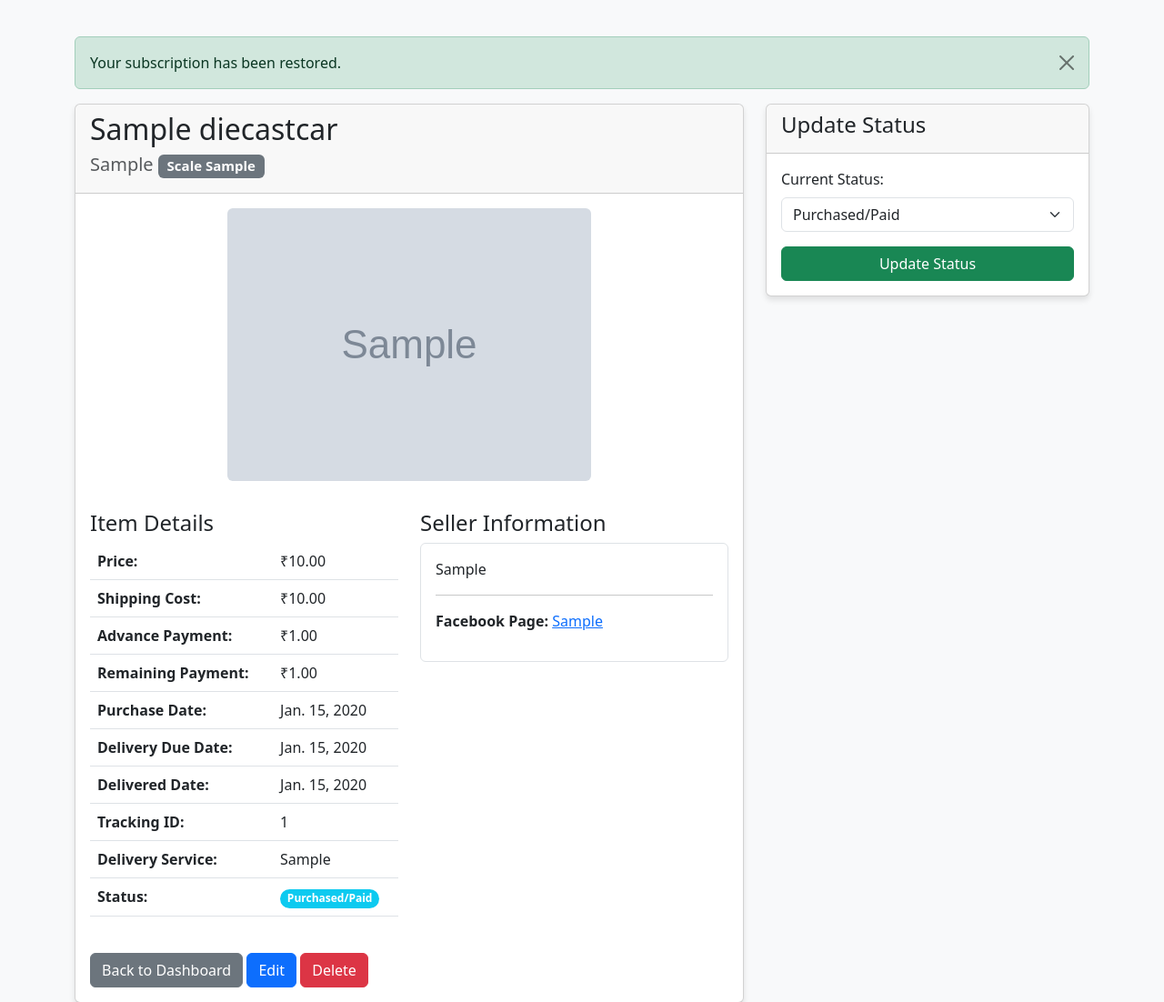
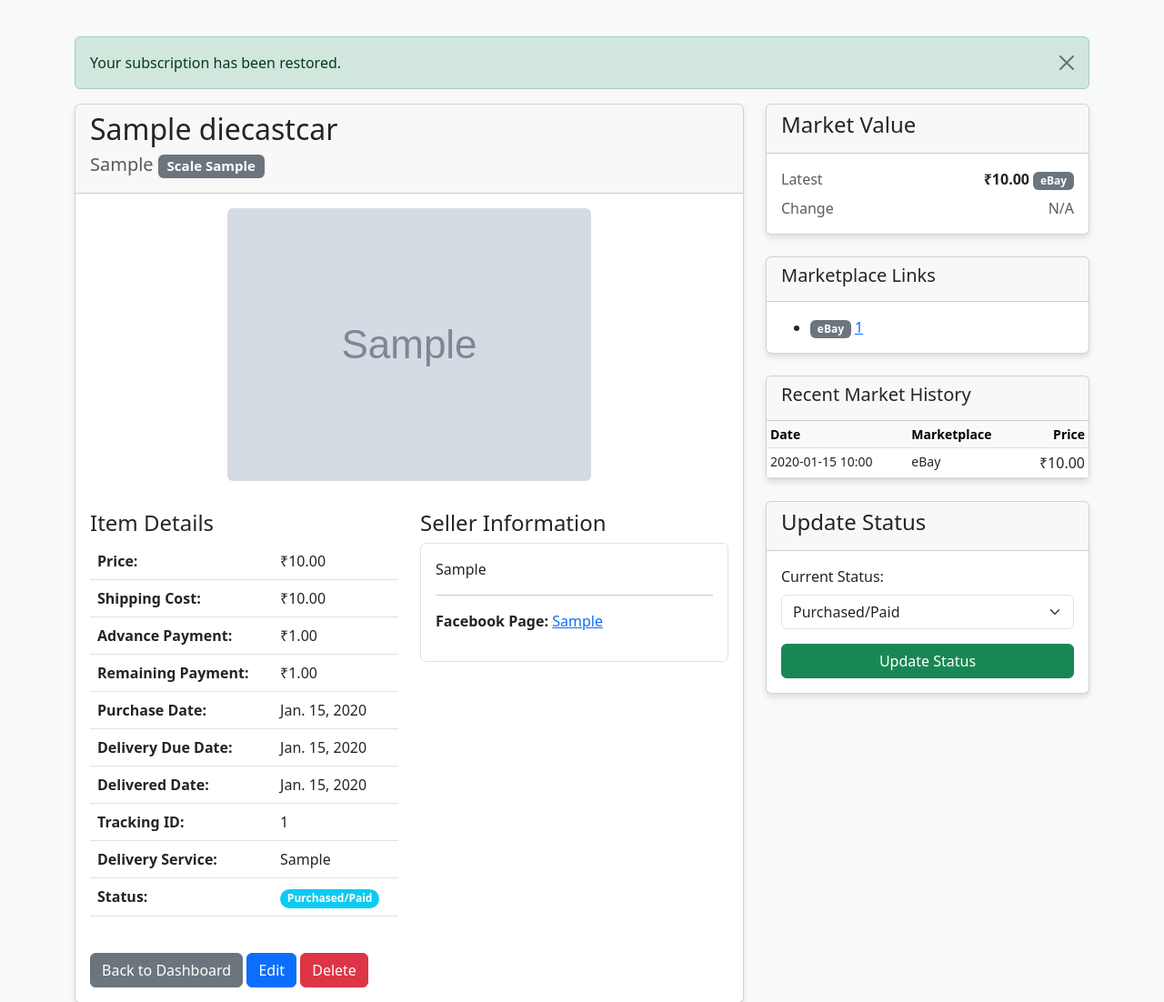
Before and after one commit to Anudeep28/Diecast_cars_pro, a Django app: page /car/1/ in a window 1280 px wide. Shown: the part 56-1158 px from the top of the page at 91% size. Run offline with Django 5.2, Linux system fonts and the light colour scheme; a user stored in the database is signed in; tables that the repository leaves empty hold one stand-in row (values such as "Sample post"); grey boxes marked "Sample" are stand-in pictures; some libraries are stand-ins or nearby versions.

Commit message:
adding the marketprice updation version 1

```diff
--- a/inventory/models.py
+++ b/inventory/models.py
@@ -88,6 +88,10 @@ class DiecastCar(models.Model):
     def __str__(self):
         return f"{self.model_name} by {self.manufacturer}"
 
+    # Convenience: latest known market price across sources
+    def latest_market_price(self):
+        return MarketPrice.objects.filter(car=self).order_by('-fetched_at').first()
+
     class Meta:
         ordering = ['-purchase_date']
 
@@ -131,3 +135,41 @@ class Subscription(models.Model):
         if not self.is_valid:
             return False
         return 0 < self.days_remaining <= 7
+
+# Marketplace integration models
+MARKETPLACE_CHOICES = [
+    ('ebay', 'eBay'),
+    ('hobbydb', 'hobbyDB'),
+    ('diecast_auction', 'Diecast Auction'),
+]
+
+
+class CarMarketLink(models.Model):
+    car = models.ForeignKey(DiecastCar, on_delete=models.CASCADE, related_name='market_links')
+    marketplace = models.CharField(max_length=32, choices=MARKETPLACE_CHOICES)
+    external_id = models.CharField(max_length=255, help_text='Marketplace identifier (item ID, slug, etc.)')
+    url = models.URLField(max_length=500, blank=True, null=True)
+    created_at = models.DateTimeField(auto_now_add=True)
+    updated_at = models.DateTimeField(auto_now=True)
+
+    def __str__(self):
+        return f"{self.car} @ {self.marketplace}: {self.external_id}"
+
+
+class MarketPrice(models.Model):
+    car = models.ForeignKey(DiecastCar, on_delete=models.CASCADE, related_name='market_prices')
+    marketplace = models.CharField(max_length=32, choices=MARKETPLACE_CHOICES)
+    price = models.DecimalField(max_digits=12, decimal_places=2)
+    currency = models.CharField(max_length=8, default='INR')
+    fetched_at = models.DateTimeField(default=timezone.now, db_index=True)
+    source_listing_url = models.URLField(max_length=500, blank=True, null=True)
+    title = models.CharField(max_length=255, blank=True, null=True)
+
+    class Meta:
+        ordering = ['-fetched_at']
+        indexes = [
+            models.Index(fields=['car', 'marketplace', 'fetched_at']),
+        ]
+
+    def __str__(self):
+        return f"{self.car} {self.marketplace} {self.price} {self.currency} @ {self.fetched_at}"
--- a/inventory/templates/inventory/car_detail.html
+++ b/inventory/templates/inventory/car_detail.html
@@ -133,6 +133,91 @@
     </div>
 
     <div class="col-md-4">
+        <!-- Market Data -->
+        <div class="card mb-4">
+            <div class="card-header">
+                <h4>Market Value</h4>
+            </div>
+            <div class="card-body">
+                {% if market_latest %}
+                    <div class="d-flex justify-content-between align-items-center mb-2">
+                        <div class="text-muted">Latest</div>
+                        <div><strong>₹{{ market_latest.price }}</strong> <span class="badge bg-secondary">{{ market_latest.get_marketplace_display }}</span></div>
+                    </div>
+                    {% if market_previous %}
+                    <div class="d-flex justify-content-between align-items-center mb-2">
+                        <div class="text-muted">Previous</div>
+                        <div>₹{{ market_previous.price }} <span class="badge bg-light text-dark">{{ market_previous.get_marketplace_display }}</span></div>
+                    </div>
+                    {% endif %}
+                    <div class="d-flex justify-content-between align-items-center">
+                        <div class="text-muted">Change</div>
+                        {% if market_change_pct is not None %}
+                        <div class="{% if market_change_pct >= 0 %}text-success{% else %}text-danger{% endif %}">
+                            {{ market_change_pct }}%
+                        </div>
+                        {% else %}
+                        <div class="text-muted">N/A</div>
+                        {% endif %}
+                    </div>
+                {% else %}
+                    <div class="alert alert-info mb-0">No market data yet. Use the update command to fetch/simulate prices.</div>
+                {% endif %}
+            </div>
+        </div>
+
+        <!-- Marketplace Links -->
+        {% if market_links %}
+        <div class="card mb-4">
+            <div class="card-header">
+                <h5>Marketplace Links</h5>
+            </div>
+            <div class="card-body">
+                <ul class="mb-0">
+                    {% for link in market_links %}
+                    <li>
+                        <span class="badge bg-secondary">{{ link.get_marketplace_display }}</span>
+                        {% if link.url %}
+                            <a href="{{ link.url }}" target="_blank" rel="noopener">{{ link.external_id }}</a>
+                        {% else %}
+                            {{ link.external_id }}
+                        {% endif %}
+                    </li>
+                    {% endfor %}
+                </ul>
+            </div>
+        </div>
+        {% endif %}
+
+        <!-- Price History -->
+        {% if price_history %}
+        <div class="card mb-4">
+            <div class="card-header">
+                <h5>Recent Market History</h5>
+            </div>
+            <div class="card-body p-0">
+                <table class="table table-sm mb-0">
+                    <thead class="table-light">
+                        <tr>
+                            <th class="small">Date</th>
+                            <th class="small">Marketplace</th>
+                            <th class="text-end small">Price</th>
+                        </tr>
+                    </thead>
+                    <tbody>
+                        {% for mp in price_history %}
+                        <tr>
+                            <td class="small">{{ mp.fetched_at|date:'Y-m-d H:i' }}</td>
+                            <td class="small">{{ mp.get_marketplace_display }}</td>
+                            <td class="text-end">₹{{ mp.price }}</td>
+                        </tr>
+                        {% endfor %}
+                    </tbody>
+                </table>
+            </div>
+        </div>
+        {% endif %}
+
         <div class="card">
             <div class="card-header">
                 <h4>Update Status</h4>
--- a/inventory/views.py
+++ b/inventory/views.py
@@ -10,7 +10,7 @@ from django.http import JsonResponse, HttpResponseBadRequest
 from django.urls import reverse
 from django.views.decorators.csrf import csrf_exempt
 from datetime import timedelta, datetime
-from .models import DiecastCar, Subscription
+from .models import DiecastCar, Subscription, MarketPrice
 from .forms import DiecastCarForm, FeedbackForm, UserRegistrationForm, SubscriptionForm
 from .razorpay_client import RazorpayClient
 
@@ -135,6 +135,31 @@ def dashboard(request):
     # Average price per car
     avg_price = all_cars.aggregate(avg=Avg('price'))['avg'] or 0
 
+    # Market value metrics
+    market_current_total = 0
+    market_previous_total = 0
+    rarity_alerts = []
+    thirty_days_ago = timezone.now() - timedelta(days=30)
+    for car in all_cars:
+        latest = MarketPrice.objects.filter(car=car).order_by('-fetched_at').first()
+        if latest:
+            market_current_total += float(latest.price)
+            # Previous = closest before 30 days ago, else the second latest
+            prev = MarketPrice.objects.filter(car=car, fetched_at__lte=thirty_days_ago).order_by('-fetched_at').first()
+            if not prev:
+                second = list(MarketPrice.objects.filter(car=car).order_by('-fetched_at')[:2])
+                prev = second[1] if len(second) == 2 else None
+            if prev and float(prev.price) > 0:
+                market_previous_total += float(prev.price)
+                change_pct = ((float(latest.price) - float(prev.price)) / float(prev.price)) * 100.0
+                if change_pct >= 40.0:
+                    rarity_alerts.append({
+                        'car': car,
+                        'change_pct': round(change_pct, 1),
+                        'latest_price': latest.price,
+                        'marketplace': latest.get_marketplace_display(),
+                    })
+
     # Top manufacturers by count
     manufacturer_counts = all_cars.values('manufacturer').annotate(count=Count('id')).order_by('-count')[:5]
 
@@ -165,6 +190,10 @@ def dashboard(request):
     months_json = json.dumps(months)
     purchase_counts_json = json.dumps(purchase_counts)
 
+    market_change_pct = None
+    if market_previous_total > 0:
+        market_change_pct = round(((market_current_total - market_previous_total) / market_previous_total) * 100.0, 2)
+
     context = {
         'cars': cars,
         'total_value': total_value,
@@ -179,6 +208,11 @@ def dashboard(request):
         'cars_this_month': cars_this_month,
         'total_spent': total_spent,
         'avg_price': avg_price,
+        # Market
+        'market_current_total': market_current_total,
+        'market_previous_total': market_previous_total,
+        'market_change_pct': market_change_pct,
+        'rarity_alerts': rarity_alerts,
         'top_manufacturers': manufacturer_counts,
         'scale_counts': scale_counts,
         'months': months_json,
@@ -249,7 +283,26 @@ def car_detail(request, pk):
     else:
         feedback_form = None
 
-    return render(request, 'inventory/car_detail.html', {'car': car, 'feedback_form': feedback_form})
+    # Market data for this car
+    market_qs = MarketPrice.objects.filter(car=car).order_by('-fetched_at')
+    market_latest = market_qs.first()
+    market_previous = market_qs[1] if market_qs.count() > 1 else None
+    market_change_pct = None
+    if market_latest and market_previous and float(market_previous.price) > 0:
+        market_change_pct = round(((float(market_latest.price) - float(market_previous.price)) / float(market_previous.price)) * 100.0, 2)
+    price_history = list(market_qs[:10])
+    market_links = list(car.market_links.all())
+
+    context = {
+        'car': car,
+        'feedback_form': feedback_form,
+        'market_latest': market_latest,
+        'market_previous': market_previous,
+        'market_change_pct': market_change_pct,
+        'price_history': price_history,
+        'market_links': market_links,
+    }
+    return render(request, 'inventory/car_detail.html', context)
 
 # Update status view
 @login_required
```
Also changed, not shown: inventory/admin.py (+53 -1 lines), inventory/management/commands/update_market_prices.py (added, +51 -0 lines), inventory/market_services.py (added, +78 -0 lines), inventory/templates/inventory/dashboard.html (+35 -0 lines), inventory/migrations/0014_carmarketlink_marketprice.py (added).
